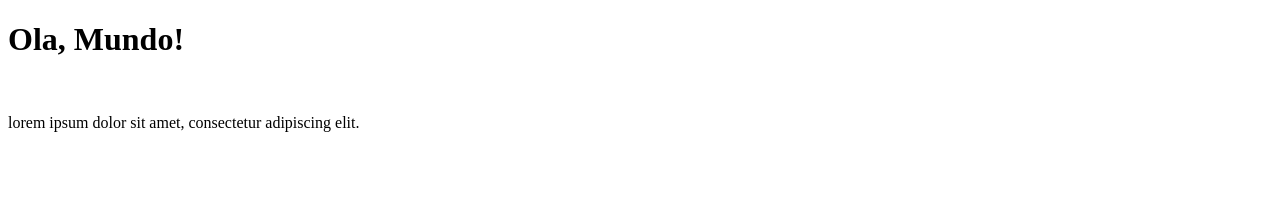
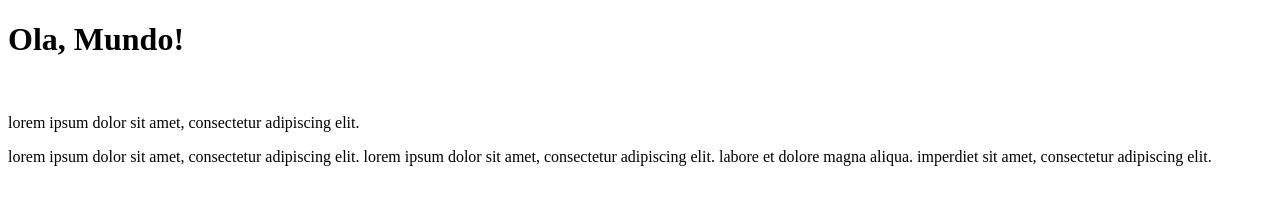
Before and after one commit to lucas-blopes/Ola-Mundo, a plain HTML site: page index.html in a window 1280 px wide. Drawn offline with Linux system fonts and the light colour scheme.

Commit message:
Update index.html

```diff
--- a/index.html
+++ b/index.html
@@ -9,5 +9,10 @@
     <h1>Ola, Mundo!</h1>
     <br />
     <p>lorem ipsum dolor sit amet, consectetur adipiscing elit.</p>
+    <p>
+      lorem ipsum dolor sit amet, consectetur adipiscing elit. lorem ipsum dolor
+      sit amet, consectetur adipiscing elit. labore et dolore magna aliqua.
+      imperdiet sit amet, consectetur adipiscing elit.
+    </p>
   </body>
 </html>
```
